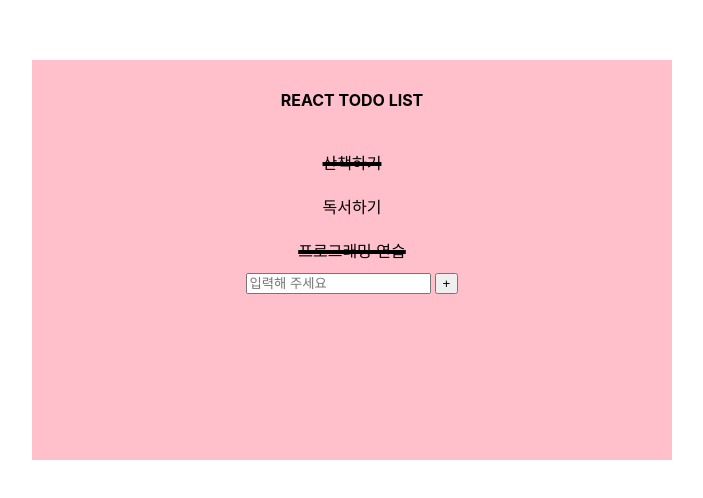
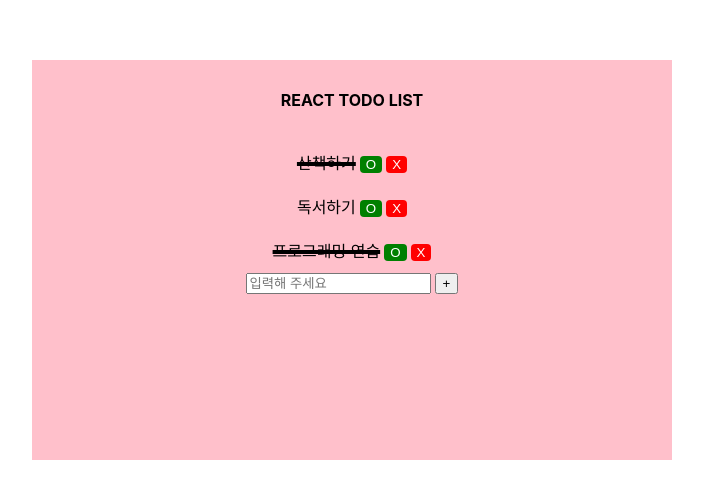
Before and after one commit to walker199101/react-todo-list, a React (Create React App) app: page / in a window 1280 px wide. Shown: the part 140-638 px from the top of the page, without its empty margins (288-991 px from the left). Built offline with nearby package versions, Linux system fonts and the light colour scheme.

Commit message:
완료, 삭제 기능 추가

```diff
--- a/src/components/AddItem.jsx
+++ b/src/components/AddItem.jsx
@@ -1,4 +1,4 @@
-import React, { useState, useEffect } from 'react';
+import React, { useState, useRef } from 'react';
 import './TodoItem.scss';
 import './AddItem.scss';
 
@@ -9,18 +9,25 @@ function AddItem (props) {
         setText(e.target.value);
     }
 
+    const nameInput = useRef();
+
     const onReset = () => {
         setText('');
+        nameInput.current.focus();
     }
 
     const onClickAddBtn = () => {
         // TODO: key값도 추가하기
-        onAddItem({ text: text, isDone: false });
+        if (text !== '') {
+            onAddItem({ text: text, isDone: false });
+            onReset();
+        }
     }
 
     return (
         <div className="add-form">
-            <input type="text" onChange={onChange} value={text} placeholder="입력해 주세요" />
+            <input type="text" onChange={onChange}
+            value={text} placeholder="입력해 주세요" ref={nameInput} />
             <button onClick={onClickAddBtn} class="add-btn">+</button>
         </div>
     )
--- a/src/components/TodoItem.jsx
+++ b/src/components/TodoItem.jsx
@@ -1,13 +1,19 @@
 import './TodoItem.scss';
 
 function TodoItem (props) {
+    const { itemData, onCompleteItem, onRemoveItem } = props;
+    const { id, text, isDone } = itemData;
 
-    const { text, isDone } = props;
     return (
         <div className="todo-item">
+            <div>
             { isDone ?
-                <div className="done">{text}</div> : <div>{text}</div>
+                <span className="done">{text}</span> : <span>{text}</span>
             }
+            <button className="complete-btn" onClick={() => onCompleteItem(id)}
+            >O</button><button className="delete-btn" onClick={() => onRemoveItem(id)}
+            >X</button>
+            </div>
         </div>
     )
 }
--- a/src/components/TodoItem.scss
+++ b/src/components/TodoItem.scss
@@ -6,3 +6,21 @@
     text-decoration: line-through;
     text-decoration-thickness: 4px;
 }
+
+.complete-btn {
+    color: white;
+    background: green;
+    margin-left: 4px;
+    border: none;
+    border-radius: 4px;
+    cursor: pointer
+}
+
+.delete-btn {
+    color: white;
+    background: red;
+    margin-left: 4px;
+    border: none;
+    border-radius: 4px;
+    cursor: pointer
+}
--- a/src/components/TodoList.jsx
+++ b/src/components/TodoList.jsx
@@ -14,12 +14,11 @@ import AddItem from './AddItem';
 
 function TodoList () {
     const todoData = [
-        { key: 1, text: "산책하기", isDone: true },
-        { key: 2, text: "독서하기", isDone: false },
-        { key: 3, text: "프로그래밍 연습", isDone: true }
+        { id: 1, text: "산책하기", isDone: true },
+        { id: 2, text: "독서하기", isDone: false },
+        { id: 3, text: "프로그래밍 연습", isDone: true }
     ]
     const [listItems, setListItems] = useState(todoData);
-    // useEffect
     useEffect(() => {
         console.log('컴포넌트가 화면에 나타남');
         return () => {
@@ -29,18 +28,30 @@ function TodoList () {
     }, []);
 
     const onAddItem = (item) => {
+        item.id = listItems && listItems.length + 1;
         setListItems([...listItems, item]);
     }
 
-    const onRemoveItem = (idx) => {
+    const onCompleteItem = (id) => {
+        setListItems(
+            // * 일부 value 갱신 시는 map 반복문 사용
+            listItems.map(
+                el => el.id === id ? { ...el, isDone: !el.isDone } : el
+            )
+        )
+    }
 
+    const onRemoveItem = (id) => {
+        // filter는 조건에 부합하는 요소만 남김
+        setListItems(listItems.filter(el => el.id !== id));
     }
 
     return (
         <div>
             {
                 listItems.map((el) =>
-                    <TodoItem key={el.key} text={el.text} isDone={el.isDone} />
+                    <TodoItem itemData={el} onCompleteItem={onCompleteItem}
+                    onRemoveItem={onRemoveItem} />
                 )
             }
             <AddItem onAddItem={onAddItem} />
```
